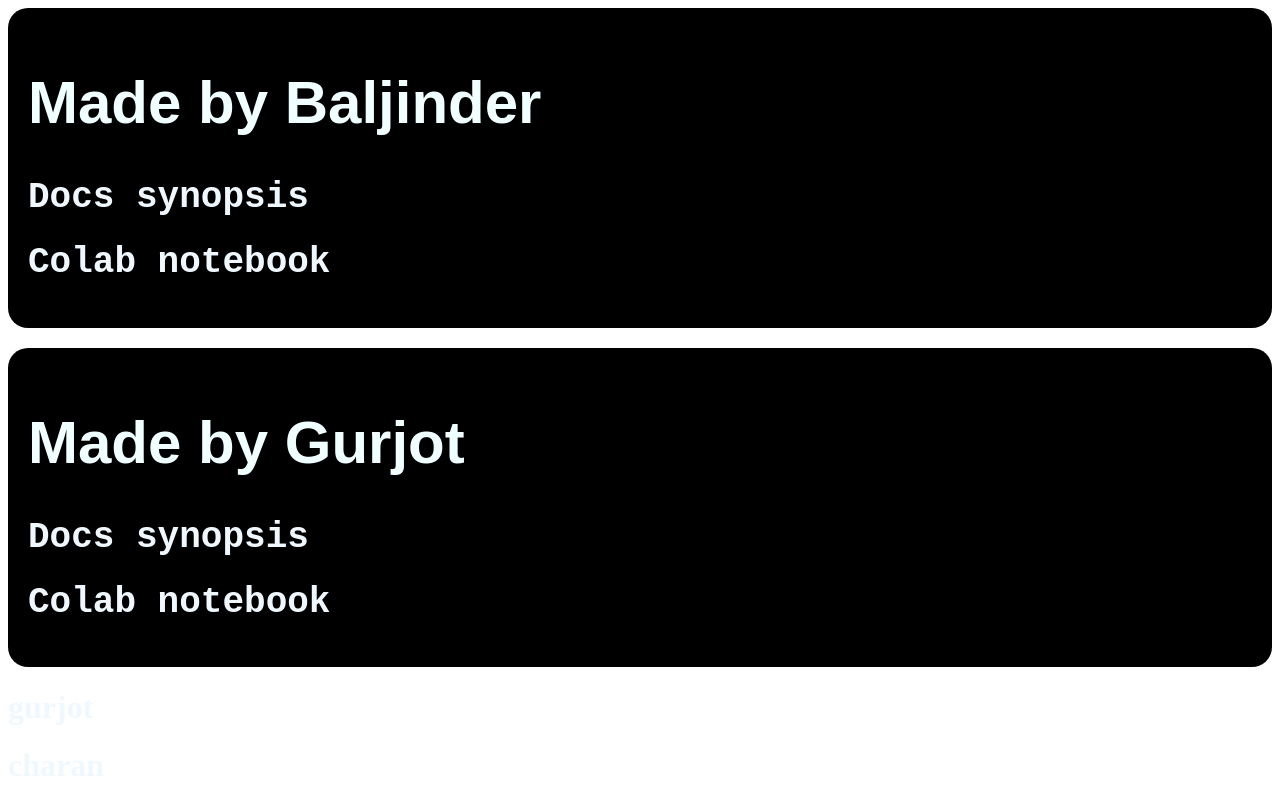
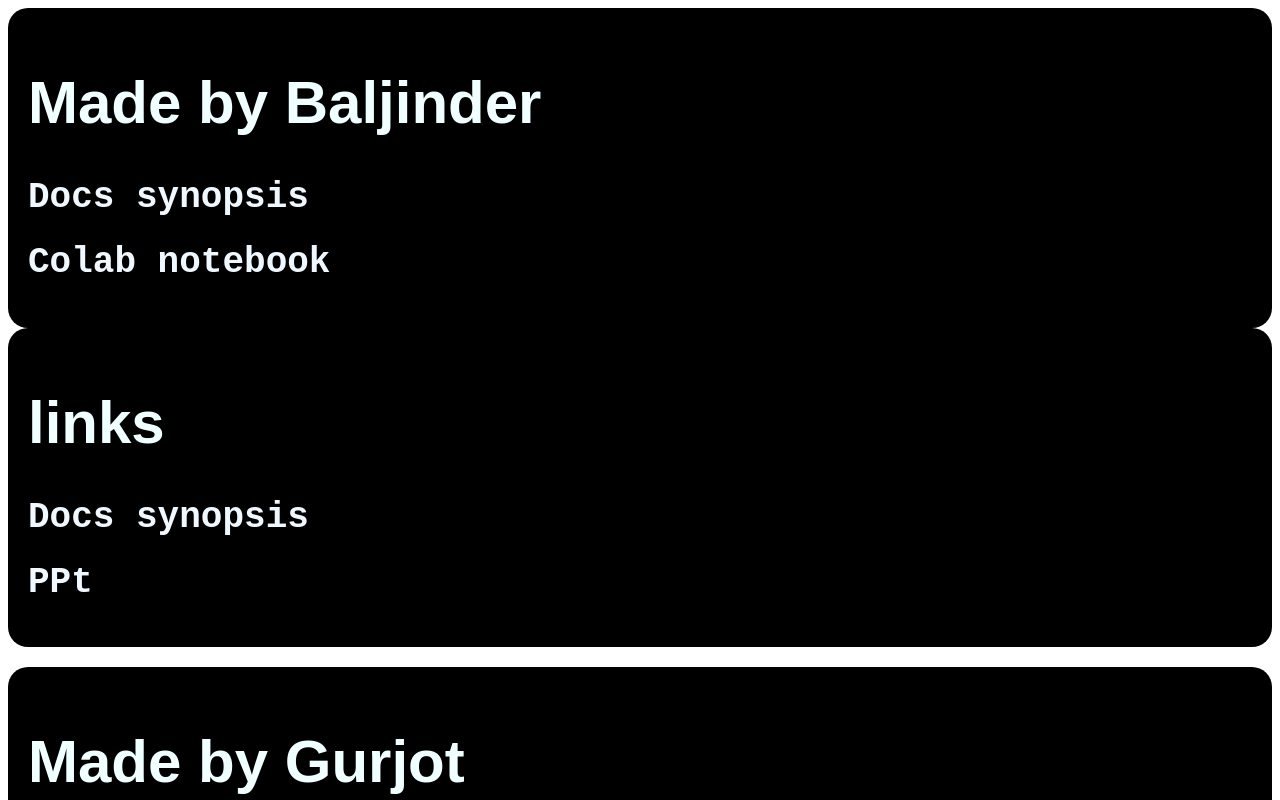
Before and after one commit to spider-development01/display, a plain HTML site: page index.html in a window 1280 px wide. Shown: the top 800 px of the page. Drawn offline with Linux system fonts and the light colour scheme.

Commit message:
Update index.html

```diff
--- a/index.html
+++ b/index.html
@@ -41,8 +41,17 @@
         <a href="https://docs.google.com/document/d/1D3R0B13PzCVvXVccton_wEJJ0bXvAEqVw4XP-fN1JRc/edit?usp=sharing">
             <h1>Docs synopsis</h1>
         </a>
+        <a href="https://docs.google.com/document/d/11Mr3BQa10g9ZHZRirMQI5gxn0GQmtmKVCt3apeZdsak/edit?usp=sharing">
+            <h1>Colab notebook</h1>
+        </a>
+    </div>
+        <div class="ball">
+        <h1 class="h1">links</h1>
+        <a href="https://docs.google.com/document/d/11Mr3BQa10g9ZHZRirMQI5gxn0GQmtmKVCt3apeZdsak/edit?usp=sharing">
+            <h1>Docs synopsis</h1>
+        </a>
         <a href="https://colab.research.google.com/drive/1fzyqOJKxWFGg5POFkUJ4I_kxgpv8uumL?usp=sharing">
-            <h1>Colab notebook</h1>
+            <h1>PPt</h1>
         </a>
     </div>
     <div class="ball2">
```
